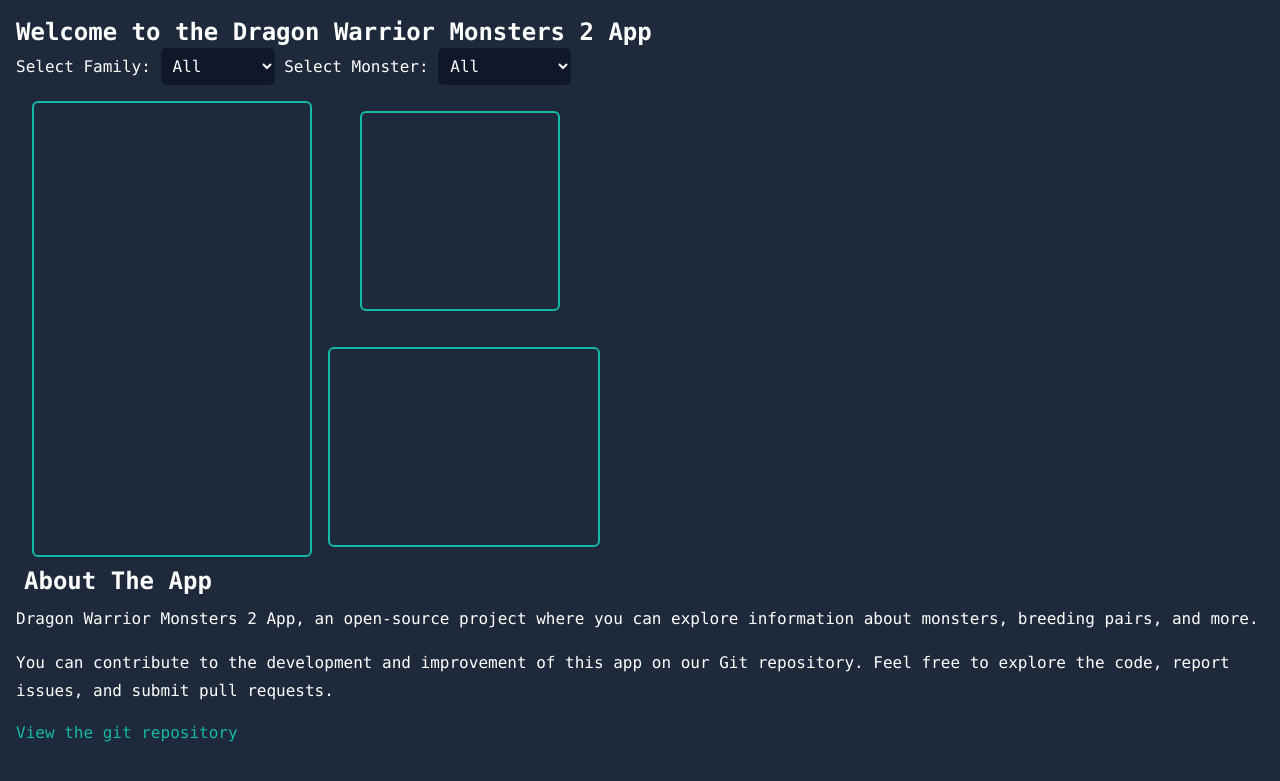
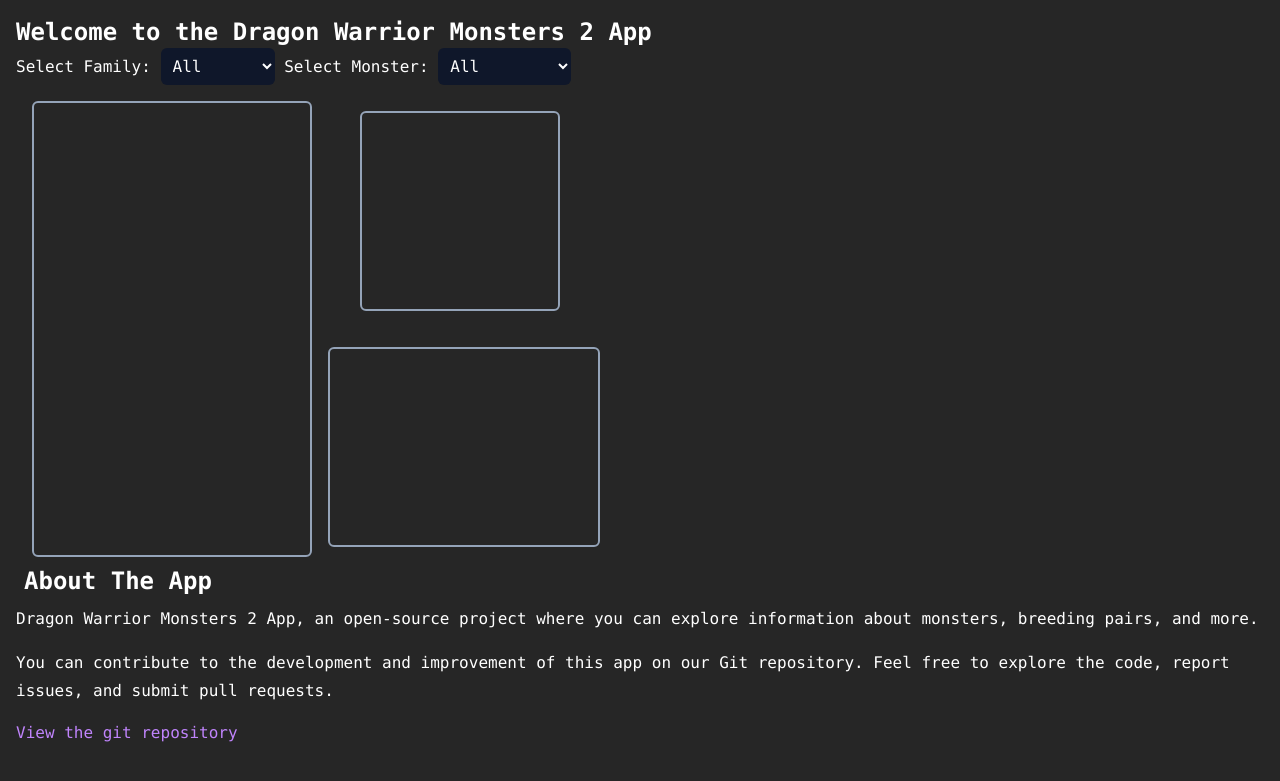
Before and after one commit to 0ceanSlim/dwm-app, a Flask app: page / in a window 1280 px wide. Shown: the top 781 px of the page. Run offline with Flask 3, Linux system fonts and the light colour scheme; data comes from the database, SQL or seed files in the repository.

Commit message:
styling changes

```diff
--- a/static/style/output.css
+++ b/static/style/output.css
@@ -540,40 +540,6 @@ video {
   --tw-backdrop-sepia:  ;
 }
 
-.container {
-  width: 100%;
-}
-
-@media (min-width: 640px) {
-  .container {
-    max-width: 640px;
-  }
-}
-
-@media (min-width: 768px) {
-  .container {
-    max-width: 768px;
-  }
-}
-
-@media (min-width: 1024px) {
-  .container {
-    max-width: 1024px;
-  }
-}
-
-@media (min-width: 1280px) {
-  .container {
-    max-width: 1280px;
-  }
-}
-
-@media (min-width: 1536px) {
-  .container {
-    max-width: 1536px;
-  }
-}
-
 .static {
   position: static;
 }
@@ -665,19 +631,49 @@ video {
   border-color: rgb(20 184 166 / var(--tw-border-opacity));
 }
 
-.bg-slate-700 {
-  --tw-bg-opacity: 1;
-  background-color: rgb(51 65 85 / var(--tw-bg-opacity));
+.border-purple-600 {
+  --tw-border-opacity: 1;
+  border-color: rgb(147 51 234 / var(--tw-border-opacity));
 }
 
-.bg-slate-800 {
-  --tw-bg-opacity: 1;
-  background-color: rgb(30 41 59 / var(--tw-bg-opacity));
+.border-purple-500 {
+  --tw-border-opacity: 1;
+  border-color: rgb(168 85 247 / var(--tw-border-opacity));
+}
+
+.border-purple-400 {
+  --tw-border-opacity: 1;
+  border-color: rgb(192 132 252 / var(--tw-border-opacity));
+}
+
+.border-orange-400 {
+  --tw-border-opacity: 1;
+  border-color: rgb(251 146 60 / var(--tw-border-opacity));
+}
+
+.border-slate-400 {
+  --tw-border-opacity: 1;
+  border-color: rgb(148 163 184 / var(--tw-border-opacity));
 }
 
 .bg-slate-900 {
   --tw-bg-opacity: 1;
   background-color: rgb(15 23 42 / var(--tw-bg-opacity));
+}
+
+.bg-gray-800 {
+  --tw-bg-opacity: 1;
+  background-color: rgb(31 41 55 / var(--tw-bg-opacity));
+}
+
+.bg-gray-900 {
+  --tw-bg-opacity: 1;
+  background-color: rgb(17 24 39 / var(--tw-bg-opacity));
+}
+
+.bg-neutral-800 {
+  --tw-bg-opacity: 1;
+  background-color: rgb(38 38 38 / var(--tw-bg-opacity));
 }
 
 .p-2 {
--- a/templates/.layout.html
+++ b/templates/.layout.html
@@ -7,7 +7,7 @@
     <link rel="stylesheet" href="../static/style/output.css" />
     {% block head %}{% endblock %}
   </head>
-  <body class="content-center justify-center p-2 m-2 font-mono text-white bg-slate-800">
+  <body class="content-center justify-center p-2 m-2 font-mono text-white bg-neutral-800">
     {% block body %} {% endblock %}
   </body>
   {% for file in js_files %}
--- a/templates/app.html
+++ b/templates/app.html
@@ -21,7 +21,7 @@
     <iframe
       id="monsterIframe"
       src=""
-      class="pl-2 pr-2 ml-4 border-2 border-teal-500 rounded-md"
+      class="pl-2 pr-2 ml-4 border-2 rounded-md border-slate-400"
       height="456"
       width="280"
     >
@@ -30,7 +30,7 @@
       <iframe
         id="monsterSpriteIframe"
         src=""
-        class="p-2 ml-8 border-2 border-teal-500 rounded-md"
+        class="p-2 ml-8 border-2 rounded-md border-slate-400"
         height="200"
         width="200"
       >
@@ -38,7 +38,7 @@
       <iframe
         id="breedingIframe"
         src=""
-        class="p-2 mt-4 border-2 border-teal-500 rounded-md"
+        class="p-2 mt-4 border-2 rounded-md border-slate-400"
         height="200"
         width="272"
       >
@@ -57,11 +57,11 @@
     repository. Feel free to explore the code, report issues, and submit pull
     requests.
   </p>
-  <div class="mt-4 text-purple-400 hover:text-purple-200">
+  <div class="mt-4 ">
     <a
       href="https://git.happytavern.co/oceanslim/dwm-app"
       target="_blank"
-      class="text-teal-500 hover:underline"
+      class="text-purple-400 hover:text-purple-200 hover:underline"
     >
       View the git repository
     </a>
```
